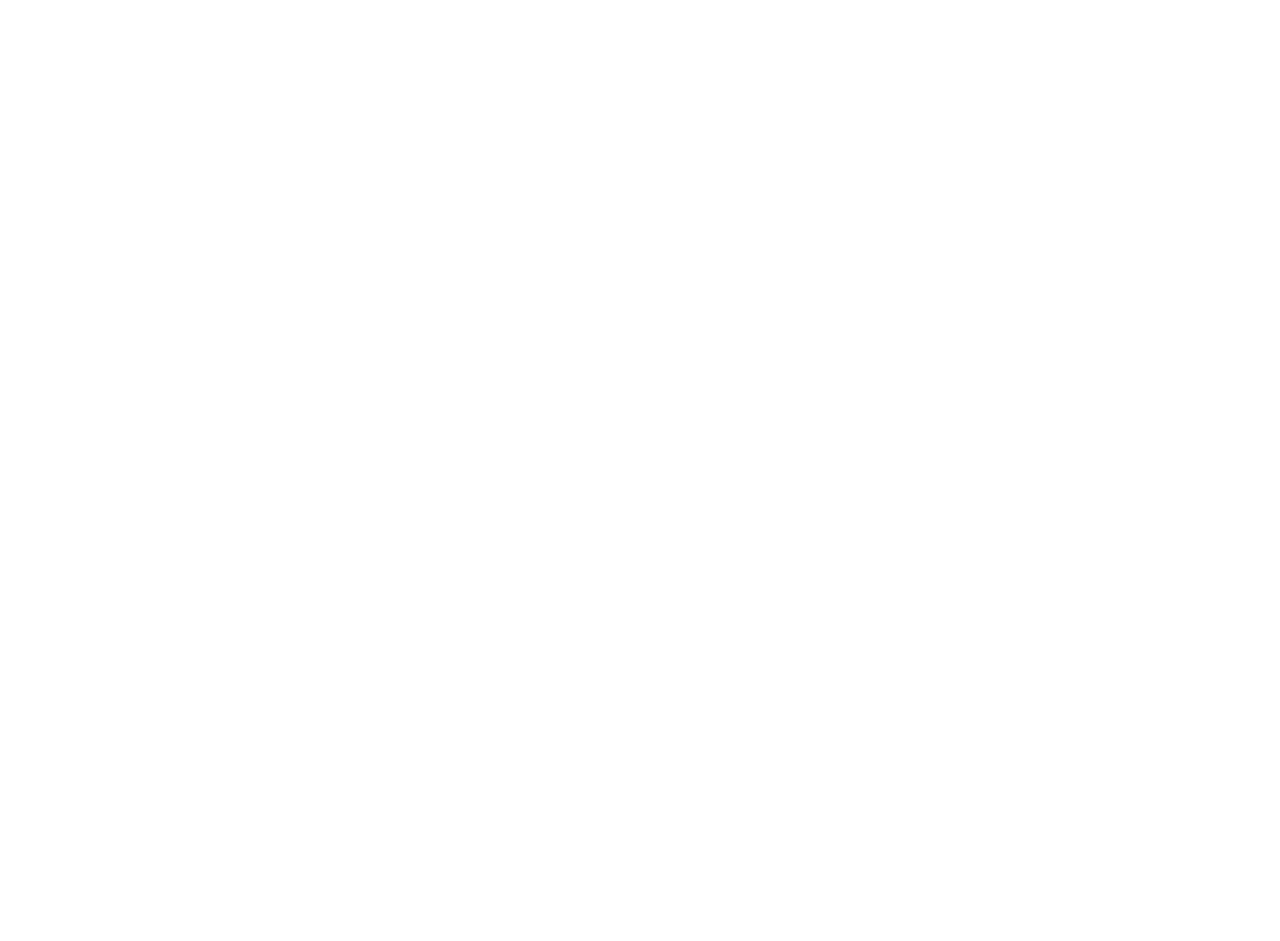
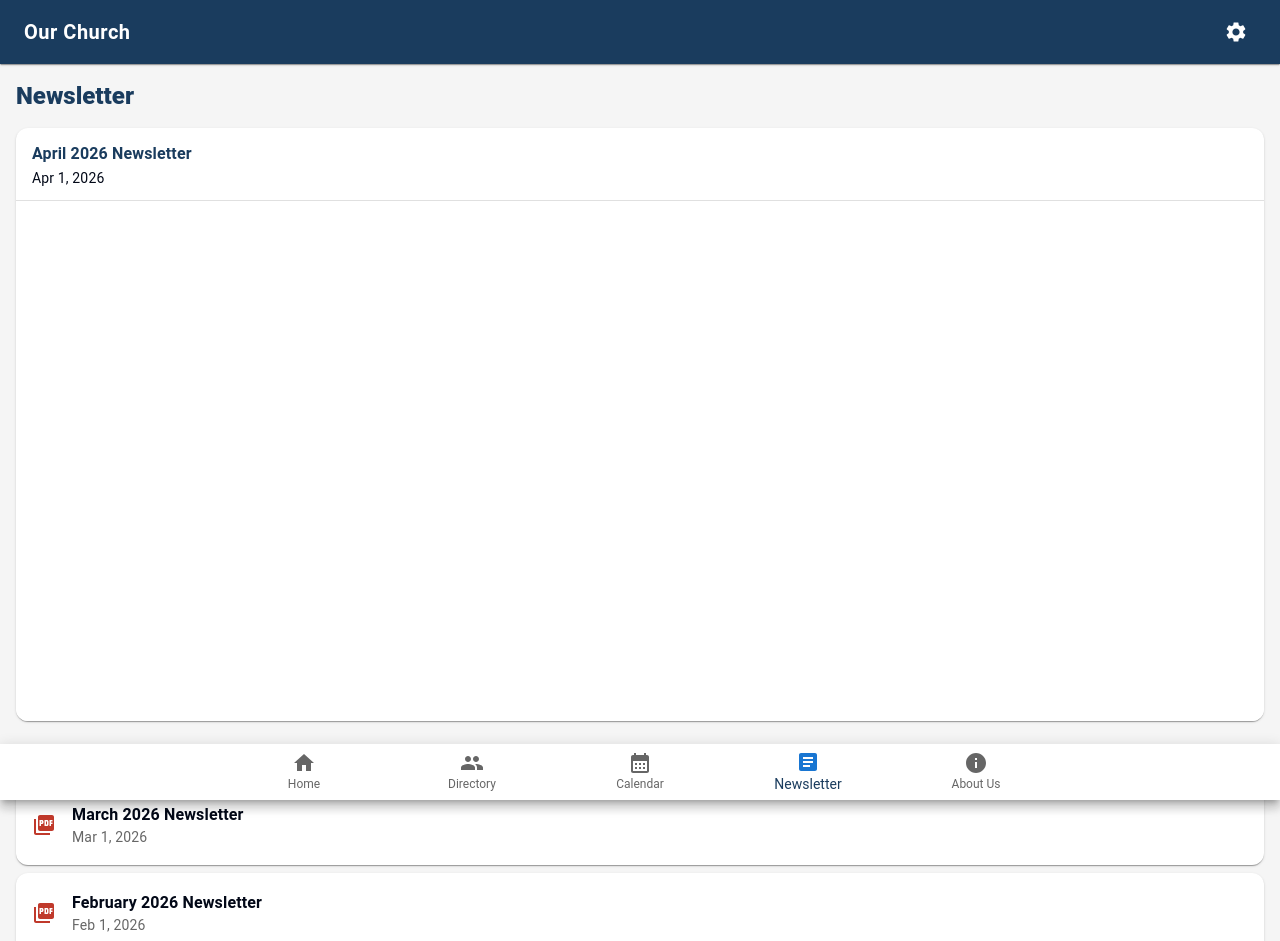
Before and after one commit to codervijo/csinorcal, a React (Vite) app: page /newsletters in a window 1280 px wide. Before the commit this address had no page. Shown: the top 941 px of the page. Before the commit the page ends 800 px from the top, so only its background shows below. Built offline with nearby package versions, Linux system fonts and the light colour scheme; the HTML template or start-up script is replaced by a standard one.

Commit message:
feat: Add newsletter tab

```diff
--- a/src/App.tsx
+++ b/src/App.tsx
@@ -11,6 +11,7 @@
 import NewsDetailPage from "./pages/NewsDetailPage";
 import SettingsPage from "./pages/SettingsPage";
 import ContributionsPage from "./pages/ContributionsPage";
+import NewsletterPage from "./pages/NewsletterPage";
 import LoginPage from "./pages/LoginPage";
 
 const queryClient = new QueryClient();
@@ -31,6 +32,7 @@
             <Route path="/news/:id" element={<NewsDetailPage />} />
             <Route path="/settings" element={<SettingsPage />} />
             <Route path="/contributions" element={<ContributionsPage />} />
+            <Route path="/newsletters" element={<NewsletterPage />} />
           </Route>
         </Routes>
       </BrowserRouter>
--- a/src/components/AppLayout.tsx
+++ b/src/components/AppLayout.tsx
@@ -12,11 +12,13 @@
 import PeopleIcon from "@mui/icons-material/People";
 import CalendarMonthIcon from "@mui/icons-material/CalendarMonth";
 import InfoIcon from "@mui/icons-material/Info";
+import ArticleIcon from "@mui/icons-material/Article";
 
 const tabs = [
   { label: "Home", icon: <HomeIcon />, path: "/" },
   { label: "Directory", icon: <PeopleIcon />, path: "/directory" },
   { label: "Calendar", icon: <CalendarMonthIcon />, path: "/calendar" },
+  { label: "Newsletter", icon: <ArticleIcon />, path: "/newsletters" },
   { label: "About Us", icon: <InfoIcon />, path: "/about" },
 ];
 
--- a/src/data/mockData.js
+++ b/src/data/mockData.js
@@ -125,6 +125,44 @@
   },
 ];
 
+export const newsletters = [
+  {
+    id: "2026-04",
+    title: "April 2026 Newsletter",
+    date: "Apr 1, 2026",
+    file: "/newsletters/newsletter-2026-04.pdf",
+    isCurrent: true,
+  },
+  {
+    id: "2026-03",
+    title: "March 2026 Newsletter",
+    date: "Mar 1, 2026",
+    file: "/newsletters/newsletter-2026-03.pdf",
+    isCurrent: false,
+  },
+  {
+    id: "2026-02",
+    title: "February 2026 Newsletter",
+    date: "Feb 1, 2026",
+    file: "/newsletters/newsletter-2026-02.pdf",
+    isCurrent: false,
+  },
+  {
+    id: "2026-01",
+    title: "January 2026 Newsletter",
+    date: "Jan 1, 2026",
+    file: "/newsletters/newsletter-2026-01.pdf",
+    isCurrent: false,
+  },
+  {
+    id: "2025-12",
+    title: "December 2025 Newsletter",
+    date: "Dec 1, 2025",
+    file: "/newsletters/newsletter-2025-12.pdf",
+    isCurrent: false,
+  },
+];
+
 // API abstraction layer for future ICONCMO integration
 export const api = {
   getFamilies: () => Promise.resolve(families),
@@ -135,4 +173,5 @@
   getNewsArticle: (id) => Promise.resolve(news.find((n) => n.id === id)),
   getAboutGroups: () => Promise.resolve(aboutGroups),
   getAboutGroup: (id) => Promise.resolve(aboutGroups.find((g) => g.id === id)),
+  getNewsletters: () => Promise.resolve(newsletters),
 };
--- /dev/null
+++ b/src/pages/NewsletterPage.tsx
@@ -0,0 +1,84 @@
+import { useState } from "react";
+import Box from "@mui/material/Box";
+import Typography from "@mui/material/Typography";
+import List from "@mui/material/List";
+import ListItem from "@mui/material/ListItem";
+import ListItemButton from "@mui/material/ListItemButton";
+import ListItemIcon from "@mui/material/ListItemIcon";
+import ListItemText from "@mui/material/ListItemText";
+import PictureAsPdfIcon from "@mui/icons-material/PictureAsPdf";
+import { newsletters } from "../data/mockData";
+
+export default function NewsletterPage() {
+  const current = newsletters.find((n) => n.isCurrent);
+  const archived = newsletters.filter((n) => !n.isCurrent);
+  const [selected, setSelected] = useState(current ?? newsletters[0]);
+
+  return (
+    <Box sx={{ p: 2 }}>
+      <Typography variant="h5" sx={{ fontWeight: 800, mb: 2, color: "#1a3c5e" }}>
+        Newsletter
+      </Typography>
+
+      {/* Inline PDF viewer */}
+      <Box
+        sx={{
+          bgcolor: "white",
+          borderRadius: 3,
+          overflow: "hidden",
+          boxShadow: 1,
+          mb: 3,
+        }}
+      >
+        <Box sx={{ px: 2, py: 1.5, borderBottom: "1px solid #e0e0e0" }}>
+          <Typography variant="subtitle1" sx={{ fontWeight: 700, color: "#1a3c5e" }}>
+            {selected.title}
+          </Typography>
+          <Typography variant="body2" color="text.secondary">
+            {selected.date}
+          </Typography>
+        </Box>
+        <Box
+          component="iframe"
+          src={selected.file}
+          title={selected.title}
+          sx={{ width: "100%", height: "520px", border: "none", display: "block" }}
+        />
+      </Box>
+
+      {/* Archive list */}
+      <Typography variant="h6" sx={{ fontWeight: 700, mb: 1, color: "#1a3c5e" }}>
+        Previous Newsletters
+      </Typography>
+      <List disablePadding>
+        {archived.map((n) => (
+          <ListItem key={n.id} disablePadding sx={{ mb: 1 }}>
+            <ListItemButton
+              onClick={() => {
+                setSelected(n);
+                window.scrollTo({ top: 0, behavior: "smooth" });
+              }}
+              selected={selected.id === n.id}
+              sx={{
+                bgcolor: "white",
+                borderRadius: 3,
+                py: 1.5,
+                boxShadow: 1,
+                "&.Mui-selected": { bgcolor: "#e8eef5" },
+              }}
+            >
+              <ListItemIcon sx={{ minWidth: 40, color: "#c0392b" }}>
+                <PictureAsPdfIcon />
+              </ListItemIcon>
+              <ListItemText
+                primary={n.title}
+                secondary={n.date}
+                slotProps={{ primary: { sx: { fontWeight: 600 } } }}
+              />
+            </ListItemButton>
+          </ListItem>
+        ))}
+      </List>
+    </Box>
+  );
+}
```
